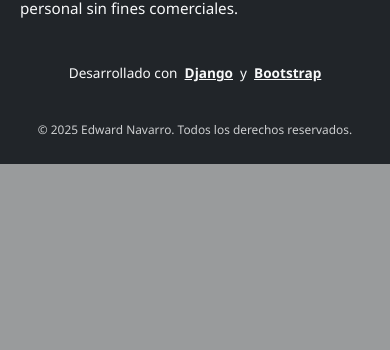
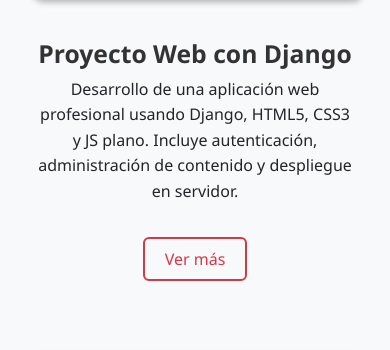
Before and after one commit to EdwardNavarroAs/portafolio, a Django app: page /portfolio/ in a window 390 px wide. Shown: the part 1856-2206 px from the top of the page. Before the commit the page ends 2020 px from the top, so only its background shows below. Run offline with Django 5.2, Linux system fonts and the light colour scheme.

Commit message:
agregando la estructura basica del html y el css para la pagina portfolio.html

```diff
--- a/miweb/static/css/portfolio.css
+++ b/miweb/static/css/portfolio.css
@@ -1,95 +1,91 @@
-/* Fondo del encabezado */
+/* ===== ENCABEZADO ===== */
 .page-header {
   min-height: 82vh;
   background-size: cover;
   background-position: center;
 }
 
-/* Contenedor general del proyecto */
-.image-container {
+/* ===== MOBILE FIRST ===== */
+.project-container {
   display: flex;
   flex-direction: column;
   align-items: center;
   text-align: center;
-    margin: 2rem auto;
-    max-width: 100%;
-}
-
-/* Imagen del proyecto */
-.image-portfolio {
-    width: 100%;
-    max-width: 500px;
-    height: auto;
-    transition: transform 0.5s ease;
-    z-index: 1;
+  margin: 3rem 0;
   position: relative;
 }
 
-.image-portfolio img {
-    width: 100%;
-    height: auto;
-    box-shadow: 3px 3px 6px rgba(83, 77, 77, 0.65);
-    background-color: #fff;
-    border-radius: 8px;
+.project-img {
+  width: 90%;
+  max-width: 500px;
+  position: relative;
+  z-index: 2;
   transition: transform 0.5s ease;
 }
 
-/* Texto del proyecto */
-.image-text {
+.project-img img {
+  width: 100%;
+  border-radius: 10px;
+  box-shadow: 3px 3px 6px rgba(0, 0, 0, 0.3);
+  transition: transform 0.5s ease;
+  background-color: #fff;
+}
+
+.project-info {
   margin-top: 1rem;
   max-width: 500px;
-    font-size: 3.8vmin;
-    font-weight: 320;
+  padding: 1.5rem;
 }
 
-.image-text .btn {
-    width: 50%;
-    margin: 1rem auto 0;
-}
-
-/* Estilo responsivo con animación */
+/* ===== PANTALLAS GRANDES (hover efecto) ===== */
 @media screen and (min-width: 992px) {
-    .image-container {
+  .project-container {
     flex-direction: row;
     justify-content: center;
     align-items: center;
-        position: relative;
+    height: 320px;
   }
 
-    .image-portfolio,
-    .image-text {
+  .project-img,
+  .project-info {
     width: 500px;
-        height: 260px;
+    height: 100%;
   }
 
-    .image-portfolio {
-        position: relative;
-        z-index: 2;
-        transition: transform 0.5s;
+  .project-info {
+    position: absolute;
+    background-color: rgba(255, 255, 255, 0.95);
+    border-radius: 12px;
+    padding: 2rem;
+    box-shadow: 0 4px 20px rgba(0, 0, 0, 0.1);
+    opacity: 0;
+    z-index: 1;
+    transition: opacity 0.3s ease, transform 0.5s ease;
   }
 
-    .image-text {
-        position: absolute;
-        left: 0;
-        right: 0;
-        top: 0;
-        bottom: 0;
-        margin: auto;
-        opacity: 0;
-        background-color: rgba(255, 255, 255, 0.95);
-        padding: 1.5rem;
-        border-radius: 12px;
-        transition: opacity 0.3s ease, transform 0.5s ease;
-        box-shadow: 0 4px 20px rgba(0, 0, 0, 0.1);
+  /* === Normal (imagen izquierda, texto derecha) === */
+  .project-container:hover .project-img img {
+    transform: scale(0.85) translateX(-70%);
   }
 
-    .image-container:hover .image-portfolio img {
-        transform: scale(0.8) translateX(-72%);
+  .project-container:hover .project-info {
+    opacity: 1;
+    transform: translateX(50%) translateY(6%);
+    z-index: 3;
   }
 
-    .image-container:hover .image-text {
+  /* === Reverse (imagen derecha, texto izquierda) === */
+  .project-container.reverse {
+    flex-direction: row-reverse;
+  }
+
+  .project-container.reverse:hover .project-img img {
+    transform: scale(0.85) translateX(70%);
+  }
+
+  .project-container.reverse:hover .project-info {
     opacity: 1;
-        transform: translateX(45%) translateY(10%);
+    transform: translateX(-50%) translateY(6%);
     z-index: 3;
   }
 }
--- a/miweb/templates/miweb/portfolio.html
+++ b/miweb/templates/miweb/portfolio.html
@@ -8,38 +8,77 @@
 {% endblock %}
 
 {% block content %}
-<div class="page-header" style="background-image: url('{% static "img/grial.jpg" %}');"></div>
+<header class="page-header scroll-fade" style="background-image: url('{% static "img/grial.jpg" %}');"></header>
 
-<div class="container">
-  <div class="section">
+<main class="container my-4">
+  <section class="section">
 
-    <!-- Título principal -->
-    <div class="row">
-      <div class="section-description col text-center">
+    <!-- Título de sección -->
+    <div class="row scroll-fade">
+      <div class="col text-center">
         <h1 class="section-description__title">Mi Portafolio</h1>
         <p class="section-description__paragph">
-          A lo largo de mi carrera profesional he trabajado en una serie de proyectos individuales y en equipo...
+          A lo largo de mi carrera profesional he trabajado en proyectos individuales y colaborativos aplicando distintas tecnologías.
         </p>
       </div>
     </div>
 
     <!-- Proyecto 1 -->
-    <div class="row mt-4 mb-4 justify-content-center">
-      <div class="col-12 col-md-10 image-container">
-        <div class="image-portfolio">
-          <img src="{% static 'img/sigfox.png' %}" alt="Proyecto SigFox">
-        </div>
-
-        <div class="image-text">
-          <h2 class="mb-3">Proyecto SigFox</h2>
-          <p>
-            SigFox es una red de acceso inalámbrico global dedicada exclusivamente a la interconexión masiva de dispositivos IoT...
-          </p>
-
-        </div>
+    <div class="project-container scroll-fade">
+      <div class="project-img">
+        <img src="{% static 'img/sigfox.png' %}" alt="Proyecto SigFox">
+      </div>
+      <div class="project-info">
+        <h2 class="portfolio-title">Proyecto SigFox</h2>
+        <p class="portfolio-paragph">
+          SigFox es una red de acceso inalámbrico global dedicada a la interconexión masiva de dispositivos IoT. En este proyecto diseñé una arquitectura de sensores de bajo consumo conectados vía esta red.
+        </p>
+        <a class="btn btn-outline-danger mt-3" href="#" target="_blank">Ver más</a>
       </div>
     </div>
 
-  </div>
-</div>
+    <!-- Proyecto 2 (reverse) -->
+    <div class="project-container reverse scroll-fade">
+      <div class="project-img">
+        <img src="{% static 'img/django-project.png' %}" alt="Proyecto Web Django">
+      </div>
+      <div class="project-info">
+        <h2 class="portfolio-title">Proyecto Web con Django</h2>
+        <p class="portfolio-paragph">
+          Desarrollo de una aplicación web profesional usando Django, HTML5, CSS3 y JS plano. Incluye autenticación, administración de contenido y despliegue en servidor.
+        </p>
+        <a class="btn btn-outline-danger mt-3" href="#" target="_blank">Ver más</a>
+      </div>
+    </div>
+
+    <!-- Proyecto 3 -->
+    <div class="project-container scroll-fade">
+      <div class="project-img">
+        <img src="{% static 'img/mobile-app.png' %}" alt="App Móvil Híbrida">
+      </div>
+      <div class="project-info">
+        <h2 class="portfolio-title">App Móvil Híbrida</h2>
+        <p class="portfolio-paragph">
+          Aplicación móvil híbrida desarrollada con Ionic y Angular para seguimiento de actividades físicas. Sincroniza datos con Firebase y posee interfaz amigable.
+        </p>
+        <a class="btn btn-outline-danger mt-3" href="#" target="_blank">Ver más</a>
+      </div>
+    </div>
+
+    <!-- Proyecto 4 (reverse - ejemplo adicional) -->
+    <div class="project-container reverse scroll-fade">
+      <div class="project-img">
+        <img src="{% static 'img/ejemplo-proyecto.png' %}" alt="Otro Proyecto">
+      </div>
+      <div class="project-info">
+        <h2 class="portfolio-title">Nombre del Proyecto</h2>
+        <p class="portfolio-paragph">
+          Breve descripción del proyecto adicional, tecnologías usadas y propósito general.
+        </p>
+        <a class="btn btn-outline-danger mt-3" href="#" target="_blank">Ver más</a>
+      </div>
+    </div>
+
+  </section>
+</main>
 {% endblock %}
```
Lines whose indentation alone changed are shown as unchanged.
